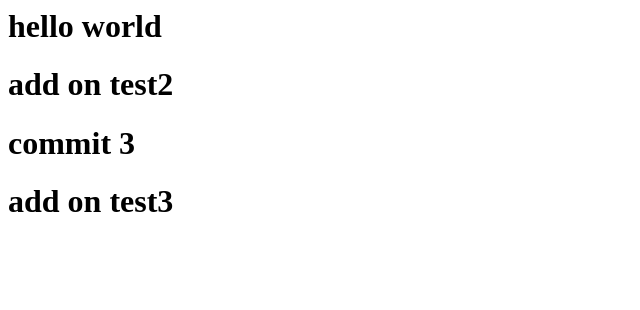
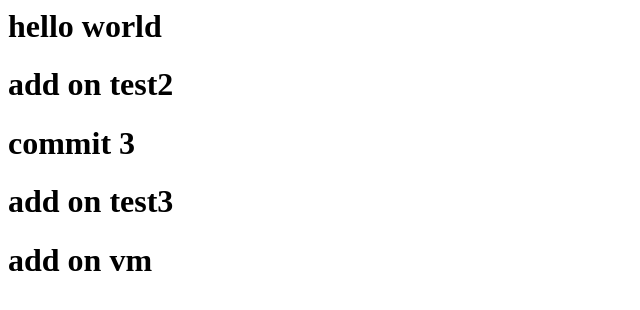
Before and after one commit to lxh2014/WindowsService, a plain HTML site: page index.html in a window 1280 px wide. Shown: the whole page, without its empty margins (0-640 px from the left). Drawn offline with Linux system fonts and the light colour scheme.

Commit message:
add on vm

```diff
--- a/index.html
+++ b/index.html
@@ -6,4 +6,5 @@
 <h1>add on test2</h1>
 <h1>commit 3</h1>
 <h1>add on test3</h1>
+<h1>add on vm</h1>
 <body>
```
